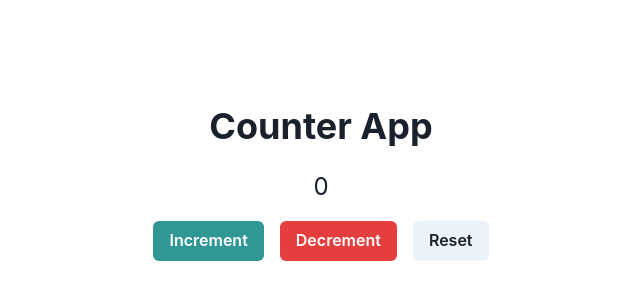
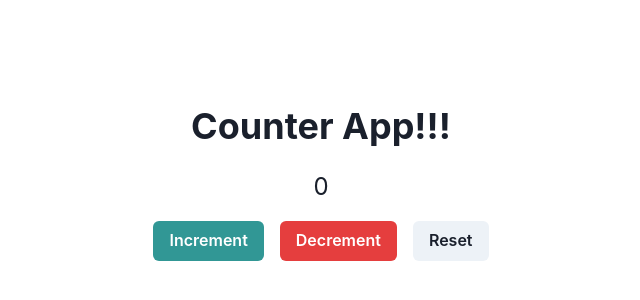
Before and after one commit to GPT-Engineer-App-Dev/tally-counter, a React (Vite) app: page / in a window 1280 px wide. Shown: the part 220-520 px from the top of the page, without its empty margins (319-959 px from the left). Built offline with nearby package versions, Linux system fonts and the light colour scheme.

Commit message:
Updated the title of the counter app to "Counter App!!!".

```diff
--- a/src/pages/Index.jsx
+++ b/src/pages/Index.jsx
@@ -11,7 +11,7 @@ const Index = () => {
   return (
     <Container centerContent maxW="container.md" height="100vh" display="flex" flexDirection="column" justifyContent="center" alignItems="center">
       <VStack spacing={4}>
-        <Text fontSize="4xl" fontWeight="bold">Counter App</Text>
+        <Text fontSize="4xl" fontWeight="bold">Counter App!!!</Text>
         <Text fontSize="2xl">{count}</Text>
         <HStack spacing={4}>
           <Button colorScheme="teal" onClick={increment}>Increment</Button>
```
